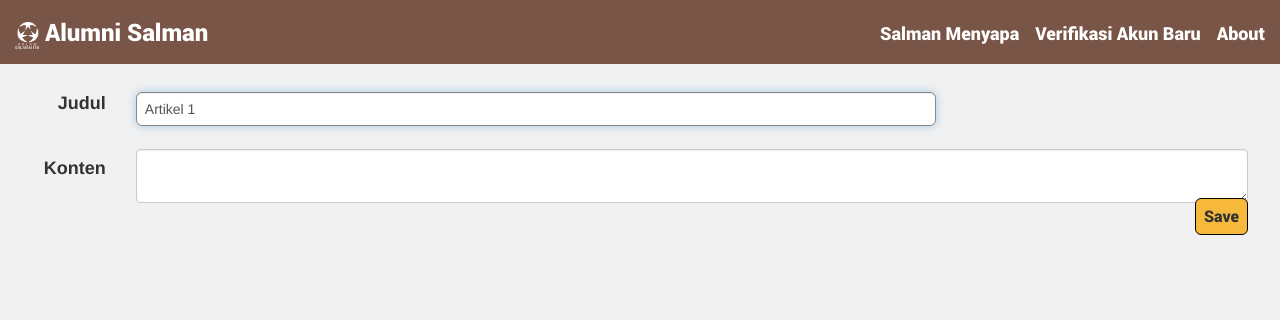
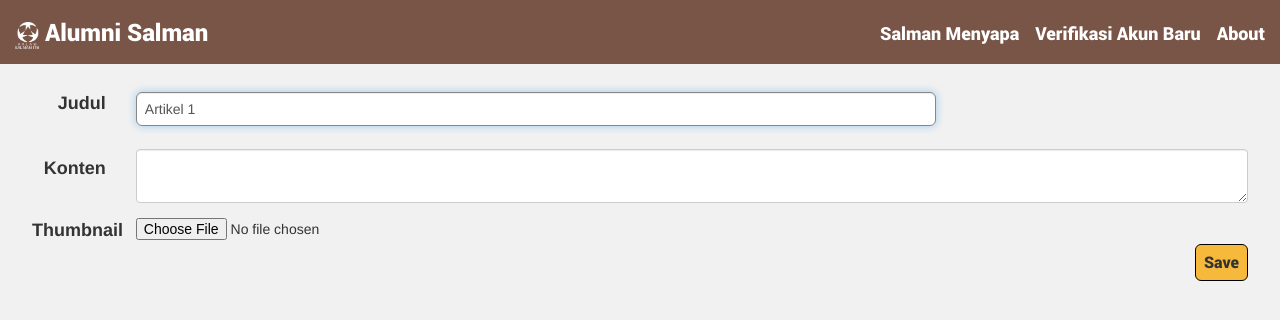
Before and after one commit to rozium/salman-admin, a Django app: page /menyapa/edit/1/ in a window 1280 px wide. Shown: the top 320 px of the page. Run offline with Django 3.2, Linux system fonts and the light colour scheme; a user stored in the database is signed in; data comes from the database, SQL or seed files in the repository; some libraries are stand-ins or nearby versions.

Commit message:
implement upload image

```diff
--- a/alumni/templates/menyapa_edit.html
+++ b/alumni/templates/menyapa_edit.html
@@ -32,7 +32,7 @@
     <button type="submit" class="buttonLogin" id="save" style="padding: 6px 8px; font-size: 16px; margin-top: -30px; font-family: Roboto-Black;"><span>Save </span></button>
 </div>
 <div id="summernote"></div> -->
-<form id="summernoteForm" method="post" action="{% url 'menyapaEditSave' %}" class="form-horizontal">
+<form id="summernoteForm" method="post" action="{% url 'menyapaEditSave' %}" class="form-horizontal" enctype="multipart/form-data">
     {% csrf_token %}
     <input type="hidden" name="id" value="{{ article.id }}">
     <div class="form-group">
@@ -46,6 +46,13 @@
         <label class="col-xs-1 control-label" style="font-size: 18px;">Konten</label>
         <div class="col-xs-11">
             <textarea class="form-control" name="content" id="summernote"></textarea>
+        </div>
+    </div>
+
+    <div class="form-group">
+        <label class="col-xs-1" style="font-size: 18px;">Thumbnail</label>
+        <div class="col-xs-3">
+            <input type="file" name="thumbnail" accept="image/*">
         </div>
     </div>
 
--- a/alumni/views.py
+++ b/alumni/views.py
@@ -4,6 +4,7 @@ from __future__ import unicode_literals
 from django.db.models import Q
 from django.shortcuts import render, redirect
 from django.core.serializers import serialize
+from django.core.files.storage import FileSystemStorage
 from django.http import HttpResponse, HttpResponsePermanentRedirect, JsonResponse
 from .models import User, Counter, LazyEncoder, About, ArticleClip
 
@@ -133,11 +134,14 @@ def menyapaEditSave(request):
         id = request.POST.get('id', None)
         title = request.POST.get('title', None)
         content = request.POST.get('content', None)
+        thumbnail = request.FILES["thumbnail"]
         content = content.replace("'", "\\'")
         # photo_url = request.POST.get('photo_url', None)
         # articleClips = ArticleClip.objects.get(id = article_id)
-        if id and title and content:
-            ArticleClip.objects.filter(pk=id).update(judul=title, konten=content)
+        if id and title and content and thumbnail:
+            fs = FileSystemStorage()
+            filename = fs.save('article-thumbnails/'+thumbnail.name, thumbnail)
+            ArticleClip.objects.filter(pk=id).update(judul=title, konten=content, thumbnail=thumbnail)
             ArticleClip.objects.get(pk=id).save()
         return redirect("/menyapa/list/")
     else:
@@ -351,14 +355,16 @@ class MenyapaDetailView(APIView):
         query_ar = request.GET.get('w', None)
         value = ArticleClip.objects.filter(Q(pk=query_id))
         values = User.objects.filter(Q(pk=query_ar))
+        success = False
         if not query_id or not query_ar:
-            success = False
             value = None
             error = {'code': 401,'message': "Missing parameter ?q= or ?w="}
         elif not value or not values:
-            success = False
             value = None
             error = {'code': 401,'message': "Artikel atau Akun tidak ditemukan."}
+        elif not value.filter(published=True):
+            value = None
+            error = {'code': 401,'message': "Artikel belum dipublish."}
         else:
             success = True
             error = None
@@ -375,9 +381,19 @@ class MenyapaDetailView(APIView):
                 likedbyme = True
             else:
                 likedbyme = False
+
+            # date thing
+            created = str(value.values()[0]["created_at"])
+            utc_time_create = time.strptime(str(value.values()[0]["created_at"]), "%Y-%m-%d %H:%M:%S.%f+00:00")
+            utc_time_update = time.strptime(str(value.values()[0]["updated_at"]), "%Y-%m-%d %H:%M:%S.%f+00:00")
+
+
             value = value.values()[0]
+            value["updated_at"] = timegm(utc_time_update)
+            value["created_at"] = timegm(utc_time_create)
             value["thumbnail"] = img
             value['likedbyme'] = likedbyme
+            value["konten"] = "http://" + request.get_host() + "/menyapa/page/?q=" + str(value["id"])
 
         data = {
             'data': value,
@@ -470,7 +486,7 @@ class MenyapaPageView(APIView):
     def get(self, request, *args, **kwargs):
         page = int(self.kwargs['page'])-1
         page = page*5
-        value = ArticleClip.objects.values('deskripsi','judul','id','thumbnail','created_at','updated_at')[page:page+5]
+        value = ArticleClip.objects.filter(published=True).values('deskripsi','judul','id','thumbnail','created_at','updated_at','like_count','view_count','konten')[page:page+5]
         for artikel in value :
             # img thing
             img = artikel["thumbnail"]
@@ -487,6 +503,8 @@ class MenyapaPageView(APIView):
 
             artikel["created_at"] = timegm(utc_time_create)
             artikel["updated_at"] = timegm(utc_time_update)
+
+            artikel["konten"] = "http://" + request.get_host() + "/menyapa/page/?q=" + str(artikel["id"])
         if value :
             data = {
                 'data': value,
```
Also changed, not shown: media/article-thumbnails/IMG-20160312-WA0000_8g3DPDY.jpg (added), media/article-thumbnails/IMG-20160312-WA0000_Vmiu6mq.jpg (added), 1 other file.
